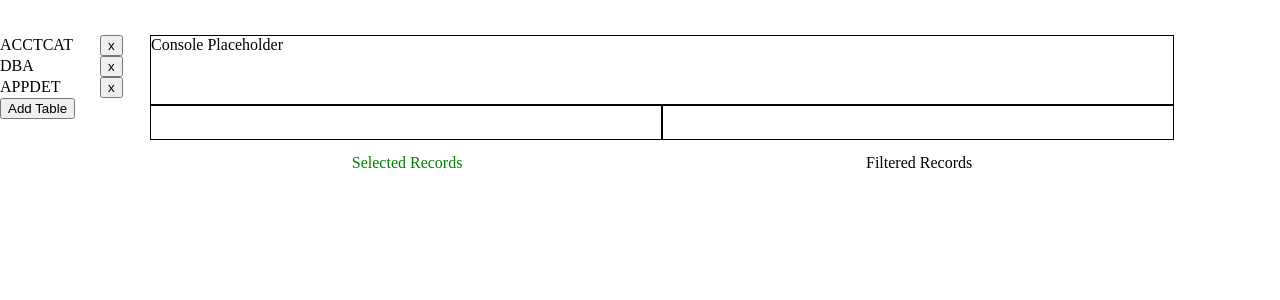
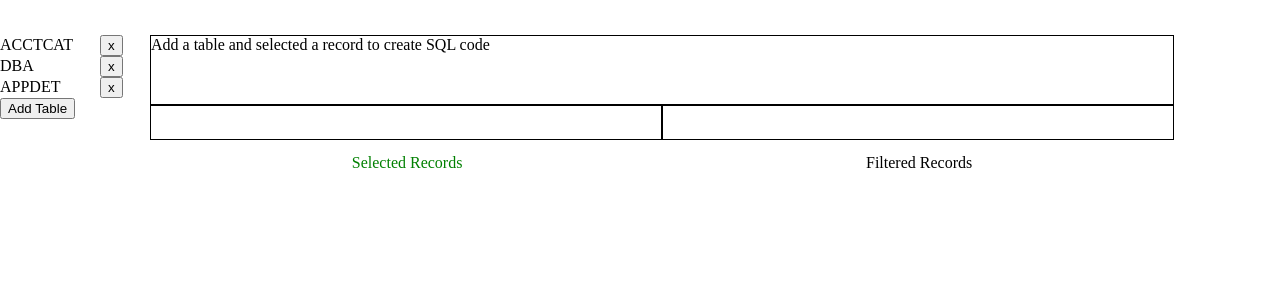
Before and after one commit to ttches/sql-gui, a React (Create React App) app: page / in a window 1280 px wide. Shown: the top 300 px of the page. Built offline with nearby package versions, Linux system fonts and the light colour scheme.

Commit message:
Console now updates targets

```diff
--- a/src/App.js
+++ b/src/App.js
@@ -4,6 +4,7 @@ import TableTabsContainer from './containers/TableTabsContainer';
 import RecordsSelectContainer from './containers/RecordsSelectContainer';
 import SelectedTablesContainer from './containers/SelectedTablesContainer';
 import FilteredTablesContainer from './containers/FilteredTablesContainer';
+import Console from './containers/ConsoleContainer';
 
 class App extends Component {
   render() {
@@ -11,7 +12,7 @@ class App extends Component {
       <div style={{display: 'flex'}}>
         <TableTabsContainer />
         <div style={{display: 'flex', flexFlow: 'row wrap', width: '80%'}}>
-          <div className='console'>Console Placeholder</div>
+          <Console />
           <SelectedTablesContainer />
           <FilteredTablesContainer />
           <RecordsSelectContainer />
--- /dev/null
+++ b/src/components/Console.js
@@ -0,0 +1,10 @@
+import React, { Component } from 'react';
+
+export default class Console extends Component {
+  render() {
+
+    return (
+      <div className='console'>{this.props.script}</div>
+    );
+  }
+}
--- /dev/null
+++ b/src/containers/ConsoleContainer.js
@@ -0,0 +1,58 @@
+import React, { Component } from 'react';
+import { connect } from 'react-redux';
+
+import Console from '../components/Console';
+import { removeTarget } from '../actions/index';
+
+class ConsoleContainer extends Component {
+  constructor(props) {
+    super(props);
+    this.renderSQLScript = this.renderSQLScript.bind(this);
+  }
+
+  renderSQLScript() {
+    if (this.props.selected.targets < 1) {
+      return <span>Add a table and selected a record to create SQL code</span>
+    }
+    return (
+      <div>
+        <div>{this.renderTargets()}</div>
+        <div>{this.renderTables()}</div>
+      </div>
+    )
+  }
+
+  renderTargets() {
+    return <span><span className='keyword'>
+     SELECT</span> {this.props.selected.targets.join(', ')}</span>
+  }
+
+  renderTables() {
+    return <span><span className='keyword'>
+     FROM</span> {this.consolidateSelectedTables()}</span>
+  }
+
+  consolidateSelectedTables() {
+    let tables = Array.from(new Set(this.props.selected.targets
+      .map((tableRecord) => {
+      tableRecord = tableRecord.slice(0, tableRecord.indexOf('.'))
+      return tableRecord
+    })));
+    return tables.join(', ');
+  }
+
+  render() {
+    return (
+      <Console
+        script={this.renderSQLScript()} />
+    )
+  }
+}
+
+function mapStateToProps(state) {
+  return {
+    selected: state.selected,
+  };
+}
+
+export default connect(mapStateToProps, { removeTarget })(ConsoleContainer);
--- a/src/index.css
+++ b/src/index.css
@@ -184,6 +184,10 @@ body {
   height: 70px;
   width: 100%;
 }
+.keyword {
+  color: #008000;
+  font-weight: bold;
+}
 .records {
   display: -webkit-inline-box;
   display: -moz-inline-box;
--- a/src/styles/components/console.styl
+++ b/src/styles/components/console.styl
@@ -6,3 +6,6 @@
   border black
   height 70px
   width 100%
+.keyword
+  color green
+  font-weight bold
```
